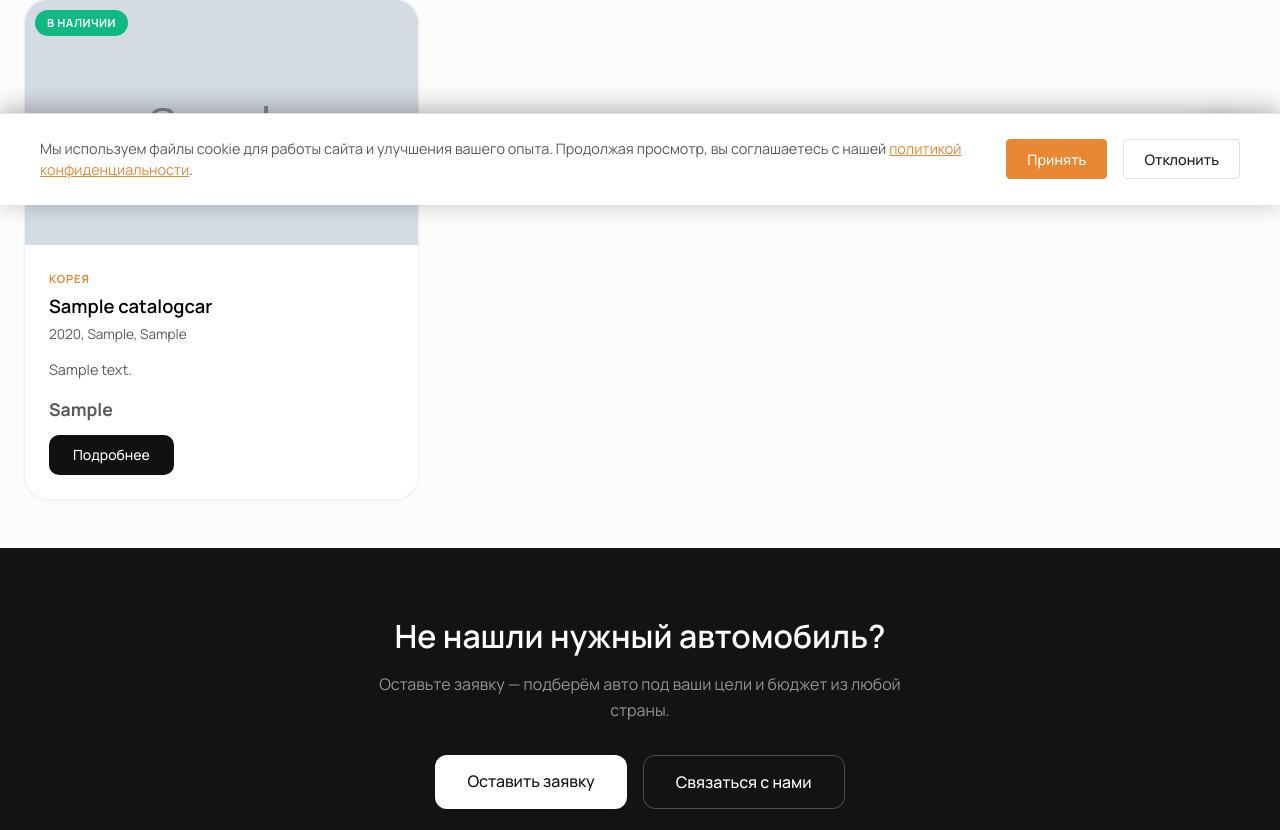
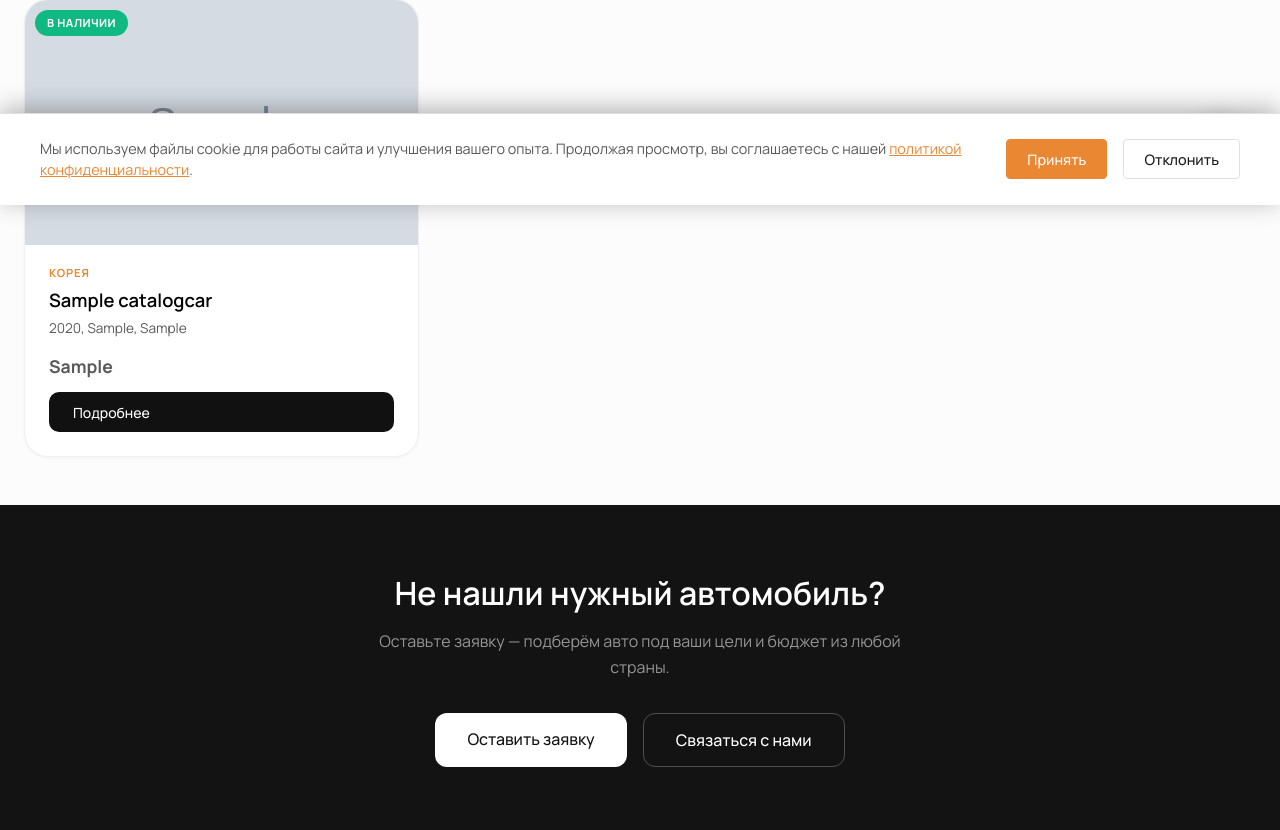
Before and after one commit to tazhibaevnurs/AutoPark-new, a Django app: page /catalog/ in a window 1280 px wide. Shown: the part 595-1425 px from the top of the page. Run offline with Django 5.2, Linux system fonts and the light colour scheme; tables that the repository leaves empty hold one stand-in row (values such as "Sample post"); grey boxes marked "Sample" are stand-in pictures.

Commit message:
card redesigned

```diff
--- a/templates/pages/catalog.html
+++ b/templates/pages/catalog.html
@@ -69,6 +69,7 @@
     background: #fff; border: 1px solid rgba(0,0,0,.06); border-radius: 24px;
     overflow: hidden; box-shadow: 0 1px 3px rgba(0,0,0,.04);
     transition: border-color .3s, box-shadow .3s, transform .3s;
+    display: flex; flex-direction: column;
   }
   .ctlg-card:hover {
     border-color: rgba(233,135,51,.3); box-shadow: 0 8px 24px rgba(233,135,51,.08);
@@ -111,19 +112,19 @@
   .ctlg-card-expand:hover { background: rgba(233,135,51,.7); }
   .ctlg-card-expand svg { width: 18px; height: 18px; }
 
-  .ctlg-card-body { padding: 1.25rem 1.5rem 1.5rem; }
+  .ctlg-card-body { padding: 1.25rem 1.5rem 1.5rem; display: flex; flex-direction: column; flex: 1; }
   .ctlg-card-country {
     display: inline-block; font-size: .7rem; font-weight: 700;
     text-transform: uppercase; letter-spacing: .08em; color: #E98733; margin-bottom: .3rem;
   }
   .ctlg-card-title { font-size: 1.15rem; font-weight: 600; color: #000; margin: 0 0 .25rem; }
   .ctlg-card-specs { font-size: .85rem; color: #6b7280; margin: 0 0 .75rem; }
-  .ctlg-card-desc { font-size: .9rem; color: #4b5563; line-height: 1.55; margin: 0 0 .85rem; }
   .ctlg-card-price { font-size: 1.1rem; font-weight: 700; color: #111; margin: 0 0 .75rem; }
   .ctlg-card-btn {
     display: inline-block; padding: .6rem 1.5rem; font-size: .875rem; font-weight: 500;
     border-radius: 10px; background: #111; color: #fff; text-decoration: none;
     transition: background .2s, transform .2s;
+    margin-top: auto;
   }
   .ctlg-card-btn:hover { background: #E98733; transform: translateY(-1px); color: #fff; }
 
@@ -247,7 +248,6 @@
         <span class="ctlg-card-country">{{ car.get_country_display }}</span>
         <h2 class="ctlg-card-title">{{ car.title }}</h2>
         {% if car.specs_line %}<p class="ctlg-card-specs">{{ car.specs_line }}</p>{% endif %}
-        <p class="ctlg-card-desc">{{ car.ui_description }}</p>
         {% if car.price %}<p class="ctlg-card-price">{{ car.price }}</p>{% endif %}
         <a href="{% url 'catalog_detail' car.public_id %}" class="ctlg-card-btn">Подробнее</a>
       </div>
```
